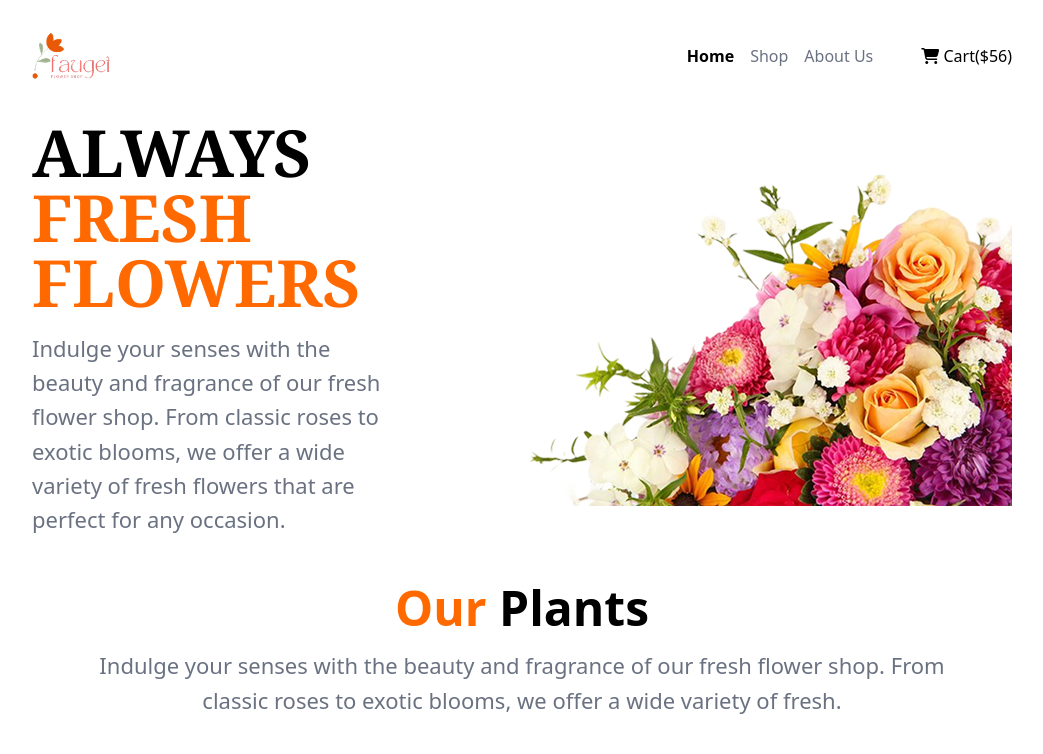
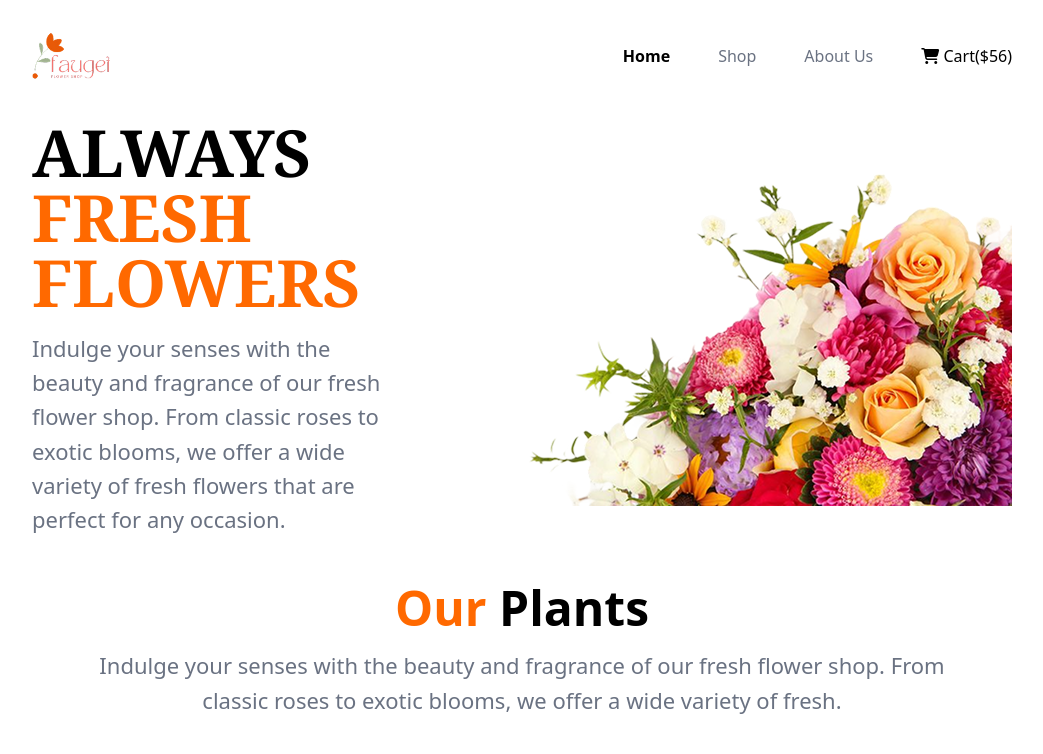
Before and after one commit to rsd-hub-bit/Assignment-2, a plain HTML site: page index.html in a window 1280 px wide. Shown: the top 754 px of the page, without its empty margins (118-1161 px from the left). Drawn offline with nearby package versions, Linux system fonts and the light colour scheme.

Commit message:
final edits  added

```diff
--- a/index.html
+++ b/index.html
@@ -10,17 +10,21 @@
 <body class="px-4 sm:px-10 lg:px-[150px]">
   <header class="mt-8 mb-12">
     <!-- navbar -->
-    <nav class="flex flex-col sm:flex-row justify-between items-center gap-4">
-      <img src="assets/logo.png" alt="" class="h-12" />
-      <ul class="flex flex-wrap items-center gap-6 sm:gap-12 text-center">
-        <div class="md:flex gap-4 ">
-          <li class="font-bold"><a href="">Home</a></li>
-        <li class="text-gray-500"><a href="">Shop</a></li>
-        <li class="text-gray-500"><a href="">About Us</a></li>
-        </div>
-        <li><a href=""><i class="fa-solid fa-cart-shopping"></i> Cart($56)</a></li>
-      </ul>
-    </nav>
+    <nav class="flex  sm:flex-row justify-between items-center gap-4">
+  <!-- Logo -->
+  <img src="assets/logo.png" alt="" class="h-12" />
+
+  <!-- Navigation Links -->
+  <ul class="flex items-center gap-6 sm:gap-12 text-center">
+    <li class="font-bold hidden sm:block"><a href="">Home</a></li>
+    <li class="text-gray-500 hidden sm:block"><a href="">Shop</a></li>
+    <li class="text-gray-500 hidden sm:block"><a href="">About Us</a></li>
+
+    <!-- Cart (always visible) -->
+    <li><a href=""><i class="fa-solid fa-cart-shopping"></i> Cart($56)</a></li>
+  </ul>
+</nav>
+
 
     <!-- banner section -->
     <div class="flex flex-col-reverse lg:flex-row mt-10 items-center justify-between gap-10">
```
